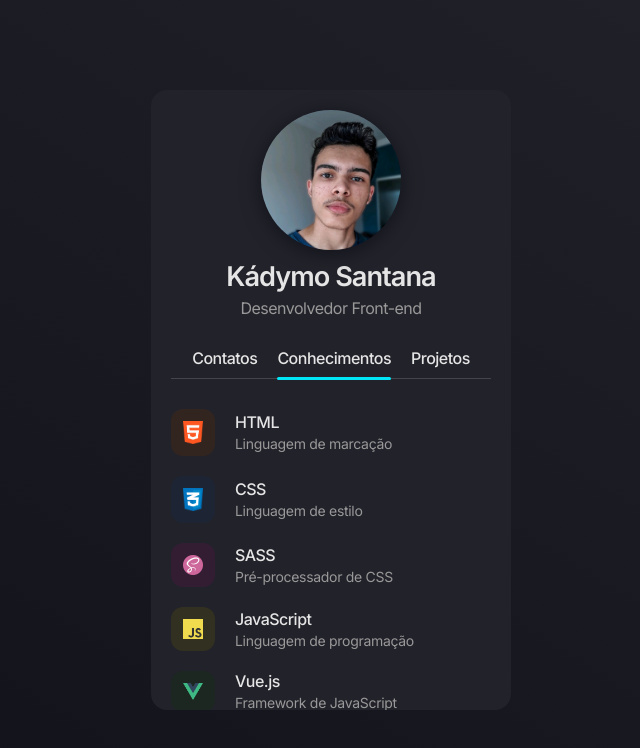
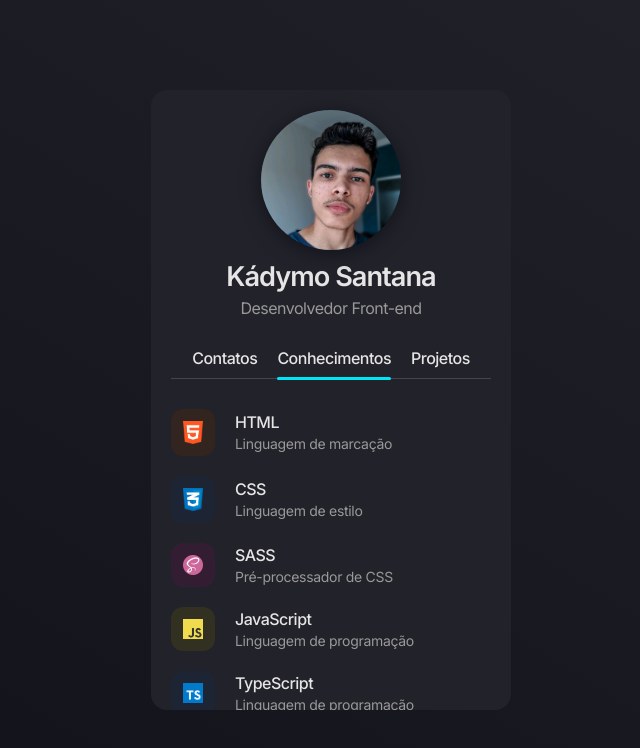
Before and after one commit to kadymosantana/my-summary, a Vue app in the folder app/: page / in a window 1280 px wide. Shown: the top 748 px of the page, without its empty margins (309-949 px from the left). Built offline with nearby package versions, Linux system fonts and the light colour scheme.

Commit message:
feat: TypeScript added to skills

```diff
--- a/app/src/data/skills.js
+++ b/app/src/data/skills.js
@@ -24,6 +24,12 @@ export default [
     background: "#3c3a1da6",
   },
   {
+    name: "TypeScript",
+    description: "Linguagem de programação",
+    img: "./assets/skills/ts.png",
+    background: "#1d293ca6",
+  },
+  {
     name: "Vue.js",
     description: "Framework de JavaScript",
     img: "./assets/skills/vue.png",
```
Also changed, not shown: app/public/assets/skills/ts.png (added).
